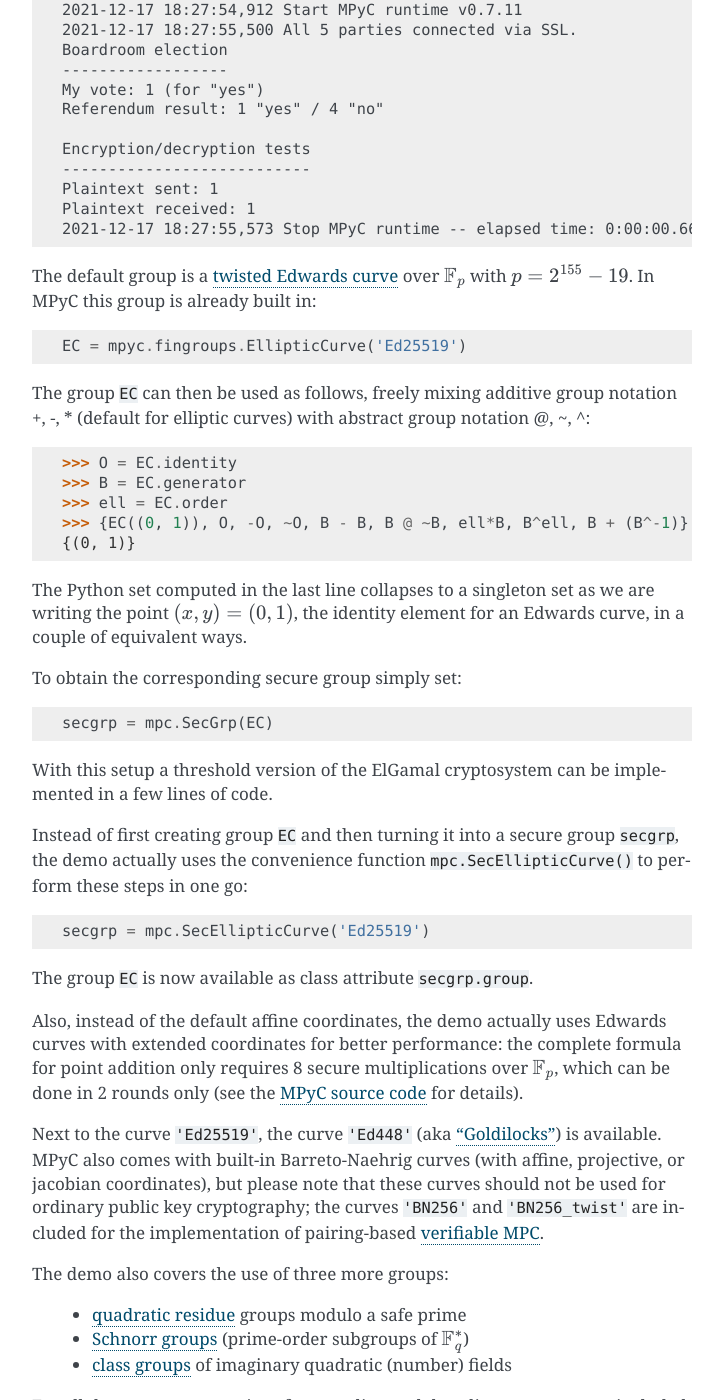
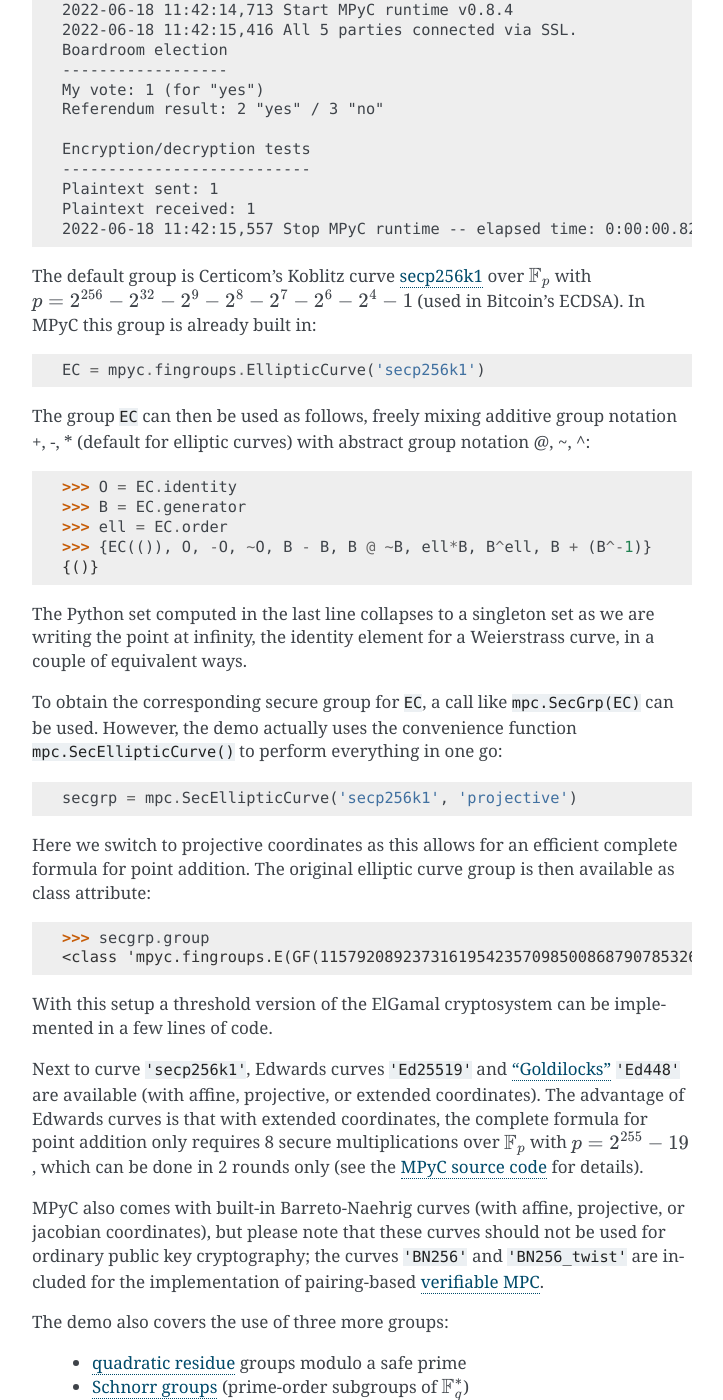
Before and after one commit to lschoe/mpyc, a Sphinx documentation site: the page built from docs/demos.rst, in a window 1280 px wide and 1400 px high, scrolled down 14586 px. Shown: the whole window, without its empty margins (388-1111 px from the left). Built offline with Sphinx 7.4.7, drawn with Linux system fonts in a browser that asks for light colours; some of the changed text lies outside the part shown.

Commit message:
Add Certicom's Koblitz curve secp256k1 for Bitcoin's ECDSA.

```diff
--- a/docs/demos.rst
+++ b/docs/demos.rst
@@ -649,28 +649,28 @@ appropriate secret-shared finite groups, or "secure groups" for short.
 
 A sample run between 5 parties with the default elliptic curve group gives::
 
-	$ python elgamal.py -M5 --ssl
-	Using secure group: SecGrp(E(GF(57896044618658097711785492504343953926634992332820282019728792003956564819949))Ed25519extended)
-	2021-12-17 18:27:54,912 Start MPyC runtime v0.7.11
-	2021-12-17 18:27:55,500 All 5 parties connected via SSL.
-	Boardroom election
-	------------------
-	My vote: 1 (for "yes")
-	Referendum result: 1 "yes" / 4 "no"
+   $ python elgamal.py -M5 --ssl
+   Using secure group: SecGrp(E(GF(115792089237316195423570985008687907853269984665640564039457584007908834671663))secp256k1projective)
+   2022-06-18 11:42:14,713 Start MPyC runtime v0.8.4
+   2022-06-18 11:42:15,416 All 5 parties connected via SSL.
+   Boardroom election
+   ------------------
+   My vote: 1 (for "yes")
+   Referendum result: 2 "yes" / 3 "no"
 
-	Encryption/decryption tests
-	---------------------------
-	Plaintext sent: 1
-	Plaintext received: 1
-	2021-12-17 18:27:55,573 Stop MPyC runtime -- elapsed time: 0:00:00.661026
+   Encryption/decryption tests
+   ---------------------------
+   Plaintext sent: 1
+   Plaintext received: 1
+   2022-06-18 11:42:15,557 Stop MPyC runtime -- elapsed time: 0:00:00.828082
 
-The default group is a `twisted Edwards curve <https://en.wikipedia.org/wiki/EdDSA#Ed25519>`_
-over :math:`\mathbb{F}_p` with :math:`p=2^{155}-19`.
+The default group is Certicom's Koblitz curve `secp256k1 <https://en.bitcoin.it/wiki/Secp256k1>`_
+over :math:`\mathbb{F}_p` with :math:`p=2^{256} - 2^{32} - 2^9 - 2^8 - 2^7 - 2^6 - 2^4 - 1` (used in Bitcoin's ECDSA).
 In MPyC this group is already built in:
 
 .. code-block:: python
 
-	EC = mpyc.fingroups.EllipticCurve('Ed25519')
+	EC = mpyc.fingroups.EllipticCurve('secp256k1')
 
 The group :code:`EC` can then be used as follows, freely mixing additive group notation +, -, * (default for elliptic curves)
 with abstract group notation @, ~, ^:
@@ -680,36 +680,36 @@ with abstract group notation @, ~, ^:
    >>> O = EC.identity
    >>> B = EC.generator
    >>> ell = EC.order
-   >>> {EC((0, 1)), O, -O, ~O, B - B, B @ ~B, ell*B, B^ell, B + (B^-1)}
-   {(0, 1)}
+   >>> {EC(()), O, -O, ~O, B - B, B @ ~B, ell*B, B^ell, B + (B^-1)}
+   {()}
 
 The Python set computed in the last line collapses to a singleton set as we are
-writing the point :math:`(x,y)=(0,1)`, the identity element for an Edwards curve, in a couple of equivalent ways.
+writing the point at infinity, the identity element for a Weierstrass curve, in a couple of equivalent ways.
 
-To obtain the corresponding secure group simply set:
+To obtain the corresponding secure group for :code:`EC`, a call like :code:`mpc.SecGrp(EC)` can be used.
+However, the demo actually uses the convenience function ``mpc.SecEllipticCurve()`` to perform everything in one go:
 
 .. code-block:: python
 
-   secgrp = mpc.SecGrp(EC)
+   secgrp = mpc.SecEllipticCurve('secp256k1', 'projective')
+
+Here we switch to projective coordinates as this allows for an efficient complete formula for point addition.
+The original elliptic curve group is then available as class attribute:
+
+.. code-block:: python
+
+   >>> secgrp.group
+   <class 'mpyc.fingroups.E(GF(115792089237316195423570985008687907853269984665640564039457584007908834671663))secp256k1projective'>
 
 With this setup a threshold version of the ElGamal cryptosystem can be implemented in a few lines of code.
 
-Instead of first creating group :code:`EC` and then turning it into a secure group ``secgrp``, the
-demo actually uses the convenience function ``mpc.SecEllipticCurve()`` to perform these steps in one go:
+Next to curve :code:`'secp256k1'`, Edwards curves :code:`'Ed25519'` and `"Goldilocks"
+<https://en.wikipedia.org/wiki/Curve448>`_ :code:`'Ed448'` are available (with affine, projective, or extended coordinates).
+The advantage of Edwards curves is that with extended coordinates, the complete formula for point addition only
+requires 8 secure multiplications over :math:`\mathbb{F}_p` with :math:`p=2^{255}-19`, which can be done
+in 2 rounds only (see the `MPyC source code <https://github.com/lschoe/mpyc/blob/master/mpyc/>`_ for details).
 
-.. code-block:: python
-
-   secgrp = mpc.SecEllipticCurve('Ed25519')
-
-The group :code:`EC` is now available as class attribute :code:`secgrp.group`.
-
-Also, instead of the default affine coordinates, the demo actually uses Edwards curves with extended coordinates
-for better performance: the complete formula for point addition only requires 8 secure multiplications over
-:math:`\mathbb{F}_p`, which can be done in 2 rounds only (see the `MPyC source code
-<https://github.com/lschoe/mpyc/blob/master/mpyc/>`_ for details).
-
-Next to the curve :code:`'Ed25519'`, the curve :code:`'Ed448'` (aka `"Goldilocks" <https://en.wikipedia.org/wiki/Curve448>`_)
-is available. MPyC also comes with built-in Barreto-Naehrig curves (with affine, projective, or jacobian coordinates), but
+MPyC also comes with built-in Barreto-Naehrig curves (with affine, projective, or jacobian coordinates), but
 please note that these curves should not be used for ordinary public key cryptography; the curves :code:`'BN256'`
 and :code:`'BN256_twist'` are included for the implementation of
 pairing-based `verifiable MPC <https://github.com/toonsegers/verifiable_mpc>`_.
@@ -762,21 +762,24 @@ nicely complementing the AES and hash chain demos, which do the same for symmetr
 
 We run the demo with :math:`m=23` parties and threshold :math:`t=5` to get a noticeable delay::
 
-	$ python dsa.py -M23 -T5 --no-log
-	Sign/verify tests
-	-----------------
-	E(GF(57896044618658097711785492504343953926634992332820282019728792003956564819949))Ed25519affine
-	3.5 seconds for DSA signature
-	0.5625 seconds for Schnorr signature
-	E(GF(57896044618658097711785492504343953926634992332820282019728792003956564819949))Ed25519projective
-	0.8125 seconds for DSA signature
-	0.53125 seconds for Schnorr signature
-	E(GF(57896044618658097711785492504343953926634992332820282019728792003956564819949))Ed25519extended
-	0.78125 seconds for DSA signature
-	0.546875 seconds for Schnorr signature
+   $ python dsa.py -M23 -T5 --no-log
+   Sign/verify tests
+   -----------------
+   E(GF(57896044618658097711785492504343953926634992332820282019728792003956564819949))Ed25519affine
+   3.359375 seconds for DSA signature
+   0.625 seconds for Schnorr signature
+   E(GF(57896044618658097711785492504343953926634992332820282019728792003956564819949))Ed25519projective
+   1.015625 seconds for DSA signature
+   0.65625 seconds for Schnorr signature
+   E(GF(57896044618658097711785492504343953926634992332820282019728792003956564819949))Ed25519extended
+   1.0 seconds for DSA signature
+   0.625 seconds for Schnorr signature
+   E(GF(115792089237316195423570985008687907853269984665640564039457584007908834671663))secp256k1projective
+   3.953125 seconds for DSA signature
+   0.6875 seconds for Schnorr signature
 
-The Edwards curve :code:`'Ed25519'` is the default group for the demo. As expected, the best performance
-is attained for :code:`'extended'` coordinates. Also, threshold Schnorr signatures turn out to be faster
+Elliptic curves are used as the default group for the demo. As expected, the best performance
+is attained for Edwards curves with :code:`'extended'` coordinates. Also, threshold Schnorr signatures turn out to be faster
 than threshold DSA signatures. The demo can also be run with Schnorr groups, in which case the lead of
 Schnorr signatures over DSA gets even larger.
 
```
Also changed, not shown: 5 other files.
